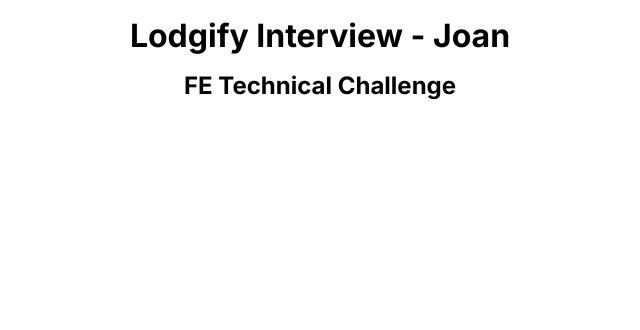
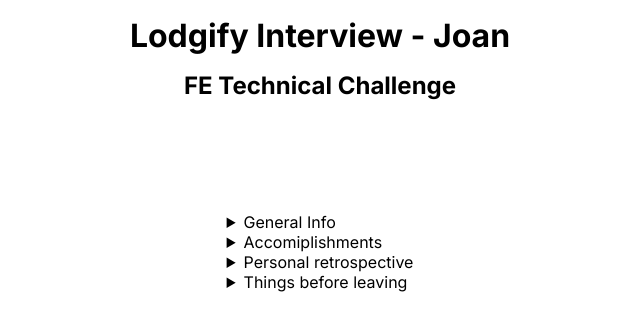
Before and after one commit to moratojoan/frontend-technical-challenge-grouped-tasks, a Next.js app: page / in a window 1280 px wide. Shown: the top 330 px of the page, without its empty margins (320-960 px from the left). Built offline with nearby package versions, Linux system fonts and the light colour scheme.

Commit message:
feat: initial tasks group accordions

```diff
--- a/src/app/page.tsx
+++ b/src/app/page.tsx
@@ -1,5 +1,158 @@
+'use client';
+
+import { useState } from 'react';
 import styles from './page.module.css';
 
+interface Task {
+  description: string;
+  value: number;
+  checked: boolean;
+}
+interface TasksGroup {
+  name: string;
+  tasks: Task[];
+}
+
+const progressData: TasksGroup[] = [
+  {
+    name: 'General Info',
+    tasks: [
+      {
+        description: 'Add name and surname',
+        value: 10,
+        checked: true,
+      },
+      {
+        description: 'Add email',
+        value: 15,
+        checked: false,
+      },
+      {
+        description: 'Add linkedin profile',
+        value: 8,
+        checked: false,
+      },
+      {
+        description: 'Provide websites page url',
+        value: 5,
+        checked: true,
+      },
+    ],
+  },
+  {
+    name: 'Accomiplishments',
+    tasks: [
+      {
+        description: 'Wrote a small poem about the birthday',
+        value: 23,
+        checked: false,
+      },
+      {
+        description: 'Jump three times with one leg',
+        value: 32,
+        checked: true,
+      },
+      {
+        description: 'Avoid the annoying neighbor',
+        value: 2,
+        checked: false,
+      },
+      {
+        description: 'Say hello to a random person',
+        value: 21,
+        checked: false,
+      },
+      {
+        description: 'Fill the description in at least 3 places',
+        value: 12,
+        checked: true,
+      },
+    ],
+  },
+  {
+    name: 'Personal retrospective',
+    tasks: [
+      {
+        description: 'Remember a dream',
+        value: 15,
+        checked: true,
+      },
+      {
+        description: 'Have a crush',
+        value: 7,
+        checked: true,
+      },
+    ],
+  },
+  {
+    name: 'Things before leaving',
+    tasks: [
+      {
+        description: 'Say what you feel to all the people you know',
+        value: 42,
+        checked: false,
+      },
+      {
+        description: 'Get a pet',
+        value: 23,
+        checked: false,
+      },
+      {
+        description: 'Buy a fashion shirt',
+        value: 12,
+        checked: false,
+      },
+    ],
+  },
+];
+
 export default function Home() {
-  return <main className={styles.main}></main>;
+  const [tasksGroups, setTasksGroups] = useState(progressData);
+
+  const createHandleToggleCheckbox =
+    (groupName: TasksGroup['name'], taskToggled: Task) =>
+    (event: React.ChangeEvent<HTMLInputElement>) => {
+      setTasksGroups((state) => {
+        const newState = state.map((group) => {
+          if (group.name !== groupName) return group;
+          return {
+            ...group,
+            tasks: group.tasks.map((task) => {
+              if (task.description !== taskToggled.description) return task;
+              return {
+                ...task,
+                checked: event.target.checked,
+              };
+            }),
+          };
+        });
+        return newState;
+      });
+    };
+  return (
+    <main className={styles.main}>
+      <section>
+        {tasksGroups.map((group) => (
+          <details key={group.name}>
+            <summary>{group.name}</summary>
+            <ul>
+              {group.tasks.map((task) => (
+                <li key={task.description}>
+                  <label>
+                    <input
+                      type="checkbox"
+                      checked={task.checked}
+                      onChange={createHandleToggleCheckbox(group.name, task)}
+                      value={task.description}
+                    />
+                    {task.description}
+                  </label>
+                </li>
+              ))}
+            </ul>
+          </details>
+        ))}
+      </section>
+    </main>
+  );
 }
```
